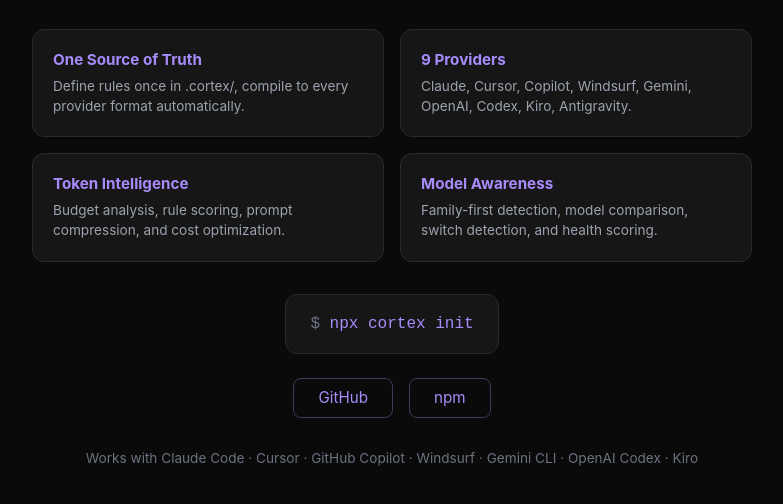
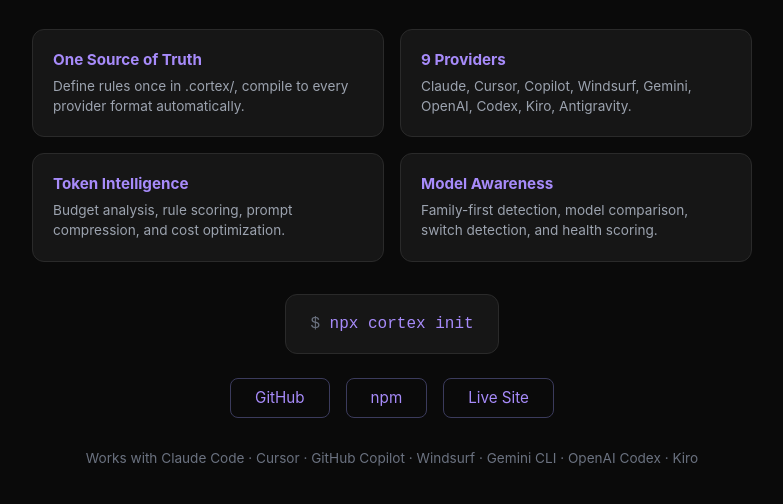
Before and after one commit to Phani3108/Cortex, a website: page public/index.html in a window 1280 px wide. Shown: the part 226-730 px from the top of the page, without its empty margins (248-1031 px from the left). Drawn offline with Linux system fonts and the light colour scheme.

Commit message:
docs: add cortex1.vercel.app links to README, package.json, and landing page

```diff
--- a/package.json
+++ b/package.json
@@ -49,6 +49,6 @@
   ],
   "repository": {
     "type": "git",
-    "url": "https://github.com/YOUR_USERNAME/cortex"
+    "url": "https://github.com/Phani3108/Cortex"
   }
 }
--- a/public/index.html
+++ b/public/index.html
@@ -122,6 +122,7 @@
     <div class="links">
       <a href="https://github.com/Phani3108/Cortex" target="_blank" rel="noopener">GitHub</a>
       <a href="https://www.npmjs.com/package/cortex" target="_blank" rel="noopener">npm</a>
+      <a href="https://cortex1.vercel.app/" target="_blank" rel="noopener">Live Site</a>
     </div>
 
     <p class="providers">Works with Claude Code &middot; Cursor &middot; GitHub Copilot &middot; Windsurf &middot; Gemini CLI &middot; OpenAI Codex &middot; Kiro</p>
```
Also changed, not shown: README.md.
